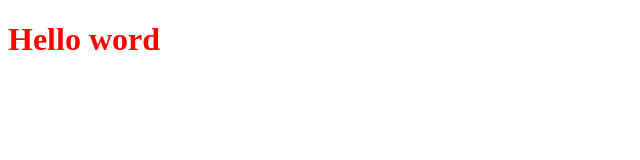
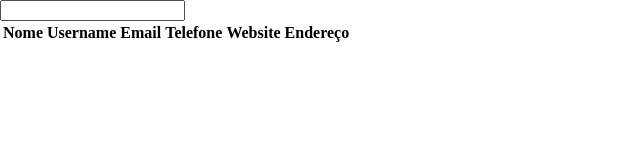
Before and after one commit to nogsantos/challenge-vanilla-instruct, a website: page src/index.html in a window 1280 px wide. Shown: the whole page, without its empty margins (0-640 px from the left). Drawn offline with nearby package versions, Linux system fonts and the light colour scheme; files that its build step writes are made by us from their sources.

Commit message:
refactor(browser): Files

```diff
--- a/src/index.html
+++ b/src/index.html
@@ -10,7 +10,28 @@
 		<!-- endinject -->
 	</head>
 	<body>
-		<h1>Hello word</h1>
+		<div class="container">
+			<div class="row">
+				<div class="col s12 m12 xl12">
+					<input type="text" id="filter" />
+				</div>
+				<div class="col s12 m12 xl12">
+					<table>
+						<thead>
+							<tr>
+								<th>Nome</th>
+								<th>Username</th>
+								<th>Email</th>
+								<th>Telefone</th>
+								<th>Website</th>
+								<th>Endere&ccedil;o</th>
+							</tr>
+						</thead>
+						<tbody id="list"></tbody>
+					</table>
+				</div>
+			</div>
+		</div>
 
 		<!-- inject:js -->
 		<!-- endinject -->
--- a/src/js/index.js
+++ b/src/js/index.js
@@ -1,3 +1,10 @@
-(() => {
-	console.log('hello', 'word');
-})();
+/**
+ * Modules import
+ */
+import { FilterController } from './modules/filter';
+import { ListController } from './modules/list';
+/**
+ * Modules construct
+ */
+const filter = new FilterController();
+const list = new ListController();
--- /dev/null
+++ b/src/js/modules/filter/index.js
@@ -0,0 +1,17 @@
+/**
+ *
+ */
+export class FilterController {
+	/**
+	 * Class constructor
+	 *
+	 * @memberof FilterController
+	 */
+	constructor() {
+		const $ = document.querySelector.bind(document);
+
+		this.filter = $('#filter');
+
+		console.log('hello from filter', this.filter);
+	}
+}
--- /dev/null
+++ b/src/js/modules/list/index.js
@@ -0,0 +1,12 @@
+/**
+ * List class
+ */
+export class ListController {
+	constructor() {
+		const $ = document.querySelector.bind(document);
+
+		this.list = $('#list');
+
+		console.log('hello from list', this.list);
+	}
+}
--- a/src/scss/style.scss
+++ b/src/scss/style.scss
@@ -1,3 +1,4 @@
 body {
-	color: red;
+	margin: 0;
+	padding: 0;
 }
```
